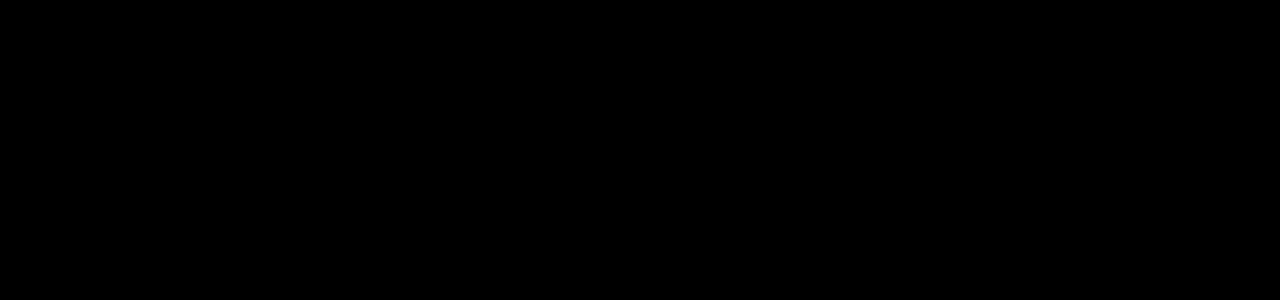
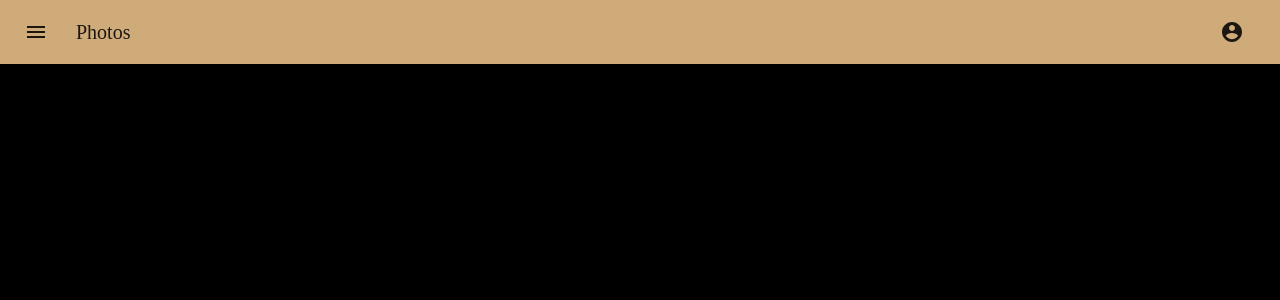
Before and after one commit to GSG-G9/beauty-salon, a React (Create React App) app in the folder client/: page / in a window 1280 px wide. Shown: the top 300 px of the page. Built offline with nearby package versions, Linux system fonts and the light colour scheme; a web font is replaced by a local one.

Commit message:
Create header component, and it's style file Fix #29

```diff
--- a/client/package.json
+++ b/client/package.json
@@ -10,6 +10,7 @@
     "@testing-library/react": "^11.2.5",
     "@testing-library/user-event": "^12.8.3",
     "axios": "^0.21.1",
+    "eslint": "^7.23.0",
     "prop-types": "^15.7.2",
     "react": "^17.0.2",
     "react-dom": "^17.0.2",
--- a/client/src/App/App.js
+++ b/client/src/App/App.js
@@ -28,9 +28,12 @@ import {
   NotFound,
 } from '../pages';
 
+import Header from '../components/header';
+
 const App = () => (
   <ThemeProvider theme={theme}>
     <Router>
+      <Header />
       <Switch>
         <Route exact path={HOME_PAGE}>
           <Home />
--- /dev/null
+++ b/client/src/components/header/index.js
@@ -0,0 +1,76 @@
+import React from 'react';
+import AppBar from '@material-ui/core/AppBar';
+import Toolbar from '@material-ui/core/Toolbar';
+import Typography from '@material-ui/core/Typography';
+import IconButton from '@material-ui/core/IconButton';
+import MenuIcon from '@material-ui/icons/Menu';
+import AccountCircle from '@material-ui/icons/AccountCircle';
+import MenuItem from '@material-ui/core/MenuItem';
+import Menu from '@material-ui/core/Menu';
+
+import useStyles from './style';
+
+function Header() {
+  const classes = useStyles();
+  const [anchorEl, setAnchorEl] = React.useState(null);
+  const open = Boolean(anchorEl);
+
+  const handleMenu = (event) => {
+    setAnchorEl(event.currentTarget);
+  };
+
+  const handleClose = () => {
+    setAnchorEl(null);
+  };
+
+  return (
+    <div className={classes.root}>
+      <AppBar position="static">
+        <Toolbar>
+          <IconButton
+            edge="start"
+            className={classes.menuButton}
+            color="inherit"
+            aria-label="menu"
+          >
+            <MenuIcon />
+          </IconButton>
+          <Typography variant="h6" className={classes.title}>
+            Photos
+          </Typography>
+          <div>
+            <IconButton
+              aria-label="account of current user"
+              aria-controls="menu-appbar"
+              aria-haspopup="true"
+              onClick={handleMenu}
+              color="inherit"
+            >
+              <AccountCircle />
+            </IconButton>
+            <Menu
+              id="menu-appbar"
+              anchorEl={anchorEl}
+              anchorOrigin={{
+                vertical: 'top',
+                horizontal: 'right',
+              }}
+              keepMounted
+              transformOrigin={{
+                vertical: 'top',
+                horizontal: 'right',
+              }}
+              open={open}
+              onClose={handleClose}
+            >
+              <MenuItem onClick={handleClose}>Profile</MenuItem>
+              <MenuItem onClick={handleClose}>My account</MenuItem>
+            </Menu>
+          </div>
+        </Toolbar>
+      </AppBar>
+    </div>
+  );
+}
+
+export default Header;
--- /dev/null
+++ b/client/src/components/header/style.js
@@ -0,0 +1,15 @@
+import { makeStyles } from '@material-ui/core/styles';
+
+const useStyles = makeStyles((theme) => ({
+  root: {
+    flexGrow: 1,
+  },
+  menuButton: {
+    marginRight: theme.spacing(2),
+  },
+  title: {
+    flexGrow: 1,
+  },
+}));
+
+export default useStyles;
```
Also changed, not shown: client/src/component/index.js (deleted), 1 other file (tests, documents, lock files or other folders).
